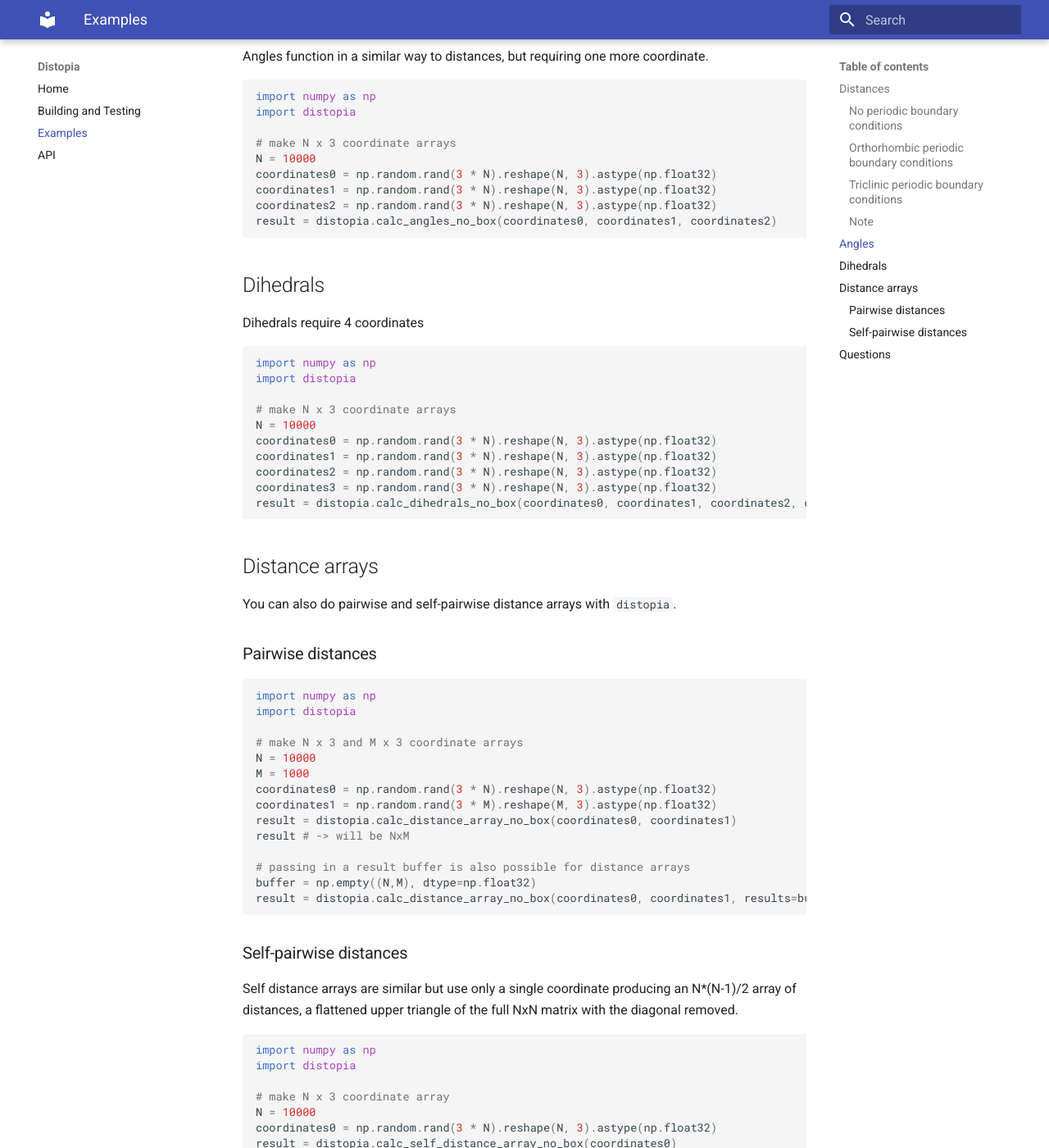
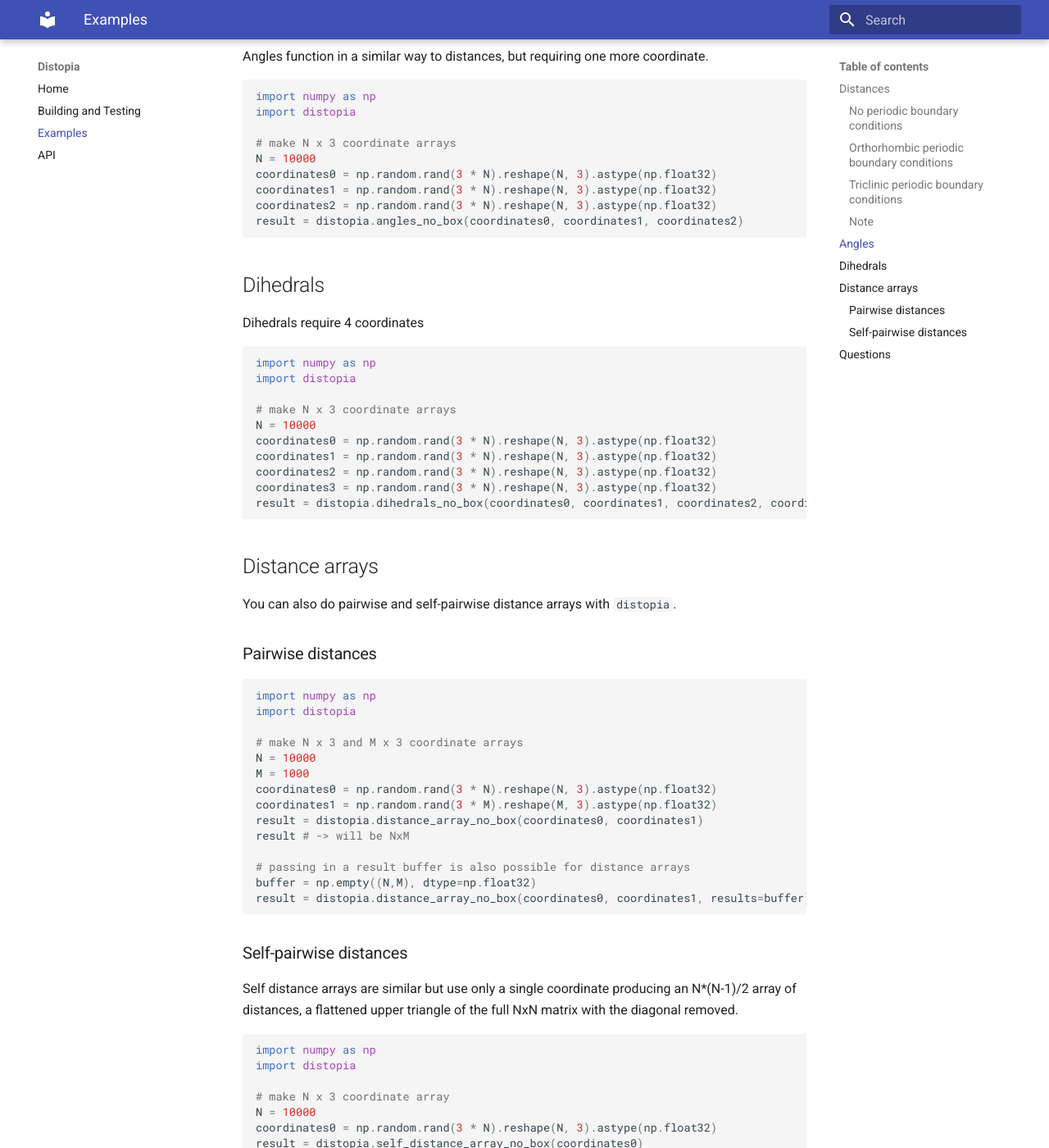
Before and after one commit to MDAnalysis/distopia, an MkDocs documentation site: the page built from docs/docs/examples.md, in a window 1280 px wide and 1400 px high, scrolled down 1588 px. Shown: the whole window at 82% size. Built offline with MkDocs 1.6.1 and Material for MkDocs 9.7.7, drawn with Linux system fonts in a browser that asks for light colours; some of the changed text lies outside the part shown.

Commit message:
remove calc_

````diff
--- a/docs/docs/examples.md
+++ b/docs/docs/examples.md
@@ -18,11 +18,11 @@ import distopia
 N = 10000
 coordinates0 = np.random.rand(3 * N).reshape(N, 3).astype(np.float32)
 coordinates1 = np.random.rand(3 * N).reshape(N, 3).astype(np.float32)
-result = distopia.calc_distances_no_box(coordinates0, coordinates1)
+result = distopia.distances_no_box(coordinates0, coordinates1)
 
 # alternatively we can pass in a buffer to use for the results.
 buffer = np.empty(N, dtype=np.float32)
-result = distopia.calc_distances_no_box(coordinates0, coordinates1, results=buffer)
+result = distopia.distances_no_box(coordinates0, coordinates1, results=buffer)
 ```
 
 ### Orthorhombic periodic boundary conditions
@@ -38,7 +38,7 @@ N = 10000
 coordinates0 = np.random.rand(3 * N).reshape(N, 3).astype(np.float32)
 coordinates1 = np.random.rand(3 * N).reshape(N, 3).astype(np.float32)
 box = np.asarray([10, 10, 10]).astype(np.float32)
-result = distopia.calc_distances_ortho(coordinates0, coordinates1, box)
+result = distopia.distances_ortho(coordinates0, coordinates1, box)
 ```
 
 ### Triclinic periodic boundary conditions
@@ -53,7 +53,7 @@ N = 10000
 coordinates0 = np.random.rand(3 * N).reshape(N, 3).astype(np.float32)
 coordinates1 = np.random.rand(3 * N).reshape(N, 3).astype(np.float32)
 box = np.asarray([[10, 0, 0], [0, 10, 0], [0, 0, 10]]).astype(np.float32)
-result = distopia.calc_distances_triclinic(coordinates0, coordinates1, box)
+result = distopia.distances_triclinic(coordinates0, coordinates1, box)
 ```
 
 ### Note
@@ -73,7 +73,7 @@ N = 10000
 coordinates0 = np.random.rand(3 * N).reshape(N, 3).astype(np.float32)
 coordinates1 = np.random.rand(3 * N).reshape(N, 3).astype(np.float32)
 coordinates2 = np.random.rand(3 * N).reshape(N, 3).astype(np.float32)
-result = distopia.calc_angles_no_box(coordinates0, coordinates1, coordinates2)
+result = distopia.angles_no_box(coordinates0, coordinates1, coordinates2)
 ```
 
 
@@ -91,7 +91,7 @@ coordinates0 = np.random.rand(3 * N).reshape(N, 3).astype(np.float32)
 coordinates1 = np.random.rand(3 * N).reshape(N, 3).astype(np.float32)
 coordinates2 = np.random.rand(3 * N).reshape(N, 3).astype(np.float32)
 coordinates3 = np.random.rand(3 * N).reshape(N, 3).astype(np.float32)
-result = distopia.calc_dihedrals_no_box(coordinates0, coordinates1, coordinates2, coordinates3)
+result = distopia.dihedrals_no_box(coordinates0, coordinates1, coordinates2, coordinates3)
 ```
 
 ## Distance arrays
@@ -109,12 +109,12 @@ N = 10000
 M = 1000
 coordinates0 = np.random.rand(3 * N).reshape(N, 3).astype(np.float32)
 coordinates1 = np.random.rand(3 * M).reshape(M, 3).astype(np.float32)
-result = distopia.calc_distance_array_no_box(coordinates0, coordinates1)
+result = distopia.distance_array_no_box(coordinates0, coordinates1)
 result # -> will be NxM
 
 # passing in a result buffer is also possible for distance arrays
 buffer = np.empty((N,M), dtype=np.float32)
-result = distopia.calc_distance_array_no_box(coordinates0, coordinates1, results=buffer)
+result = distopia.distance_array_no_box(coordinates0, coordinates1, results=buffer)
 ```
 
 ### Self-pairwise distances
@@ -128,7 +128,7 @@ import distopia
 # make N x 3 coordinate array
 N = 10000
 coordinates0 = np.random.rand(3 * N).reshape(N, 3).astype(np.float32)
-result = distopia.calc_self_distance_array_no_box(coordinates0)
+result = distopia.self_distance_array_no_box(coordinates0)
 result # -> will be NxN with result
 ```
 
````
Also changed, not shown: distopia/__init__.py (+30 -30 lines), docs/docs/api.md (+15 -15 lines), 5 other files.
